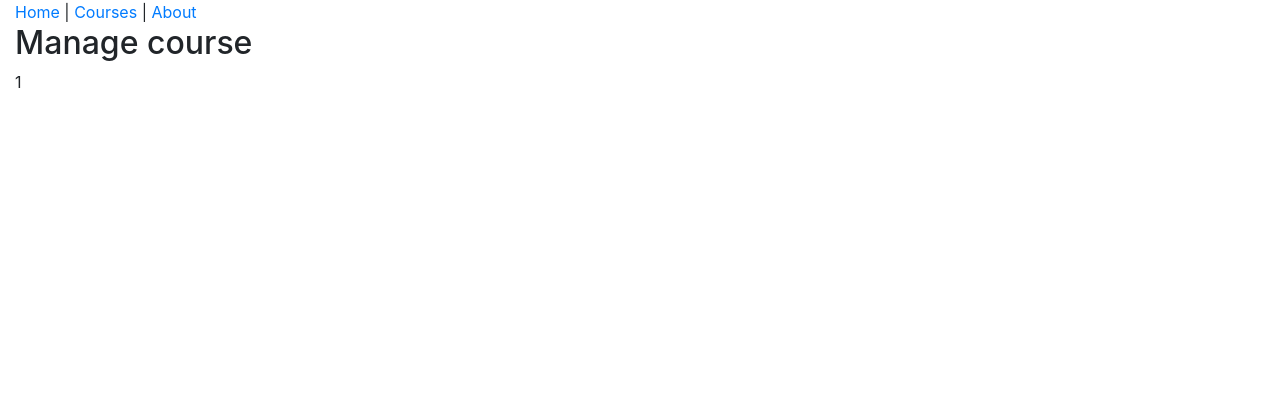
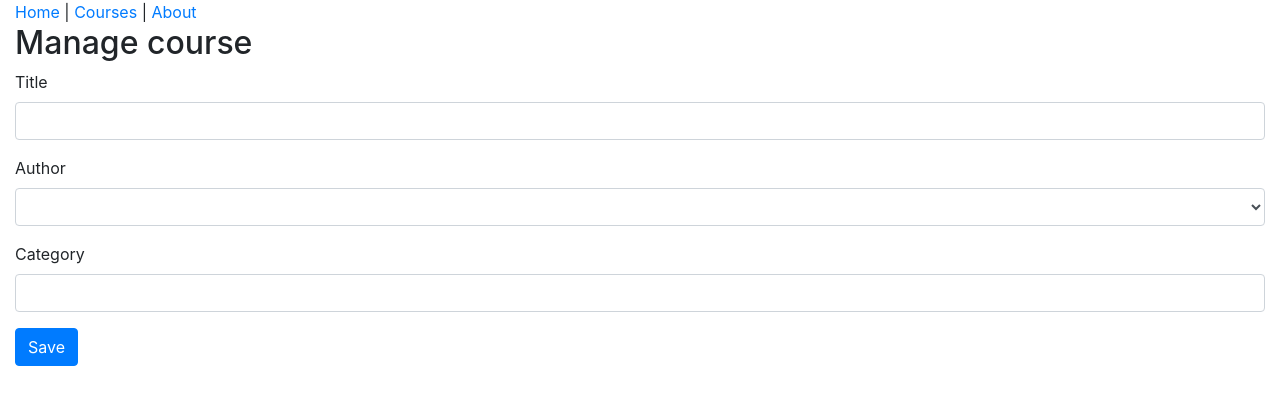
Before and after one commit to JyotiKumar-Poddar/react-app-one, a React (Create React App) app: page /course/1 in a window 1280 px wide. Shown: the top 404 px of the page. Built offline with nearby package versions, Linux system fonts and the light colour scheme; no server answers.

Commit message:
added form

```diff
--- a/src/component/App.js
+++ b/src/component/App.js
@@ -14,6 +14,7 @@
                 <Route path="/" exact component={HomePage}></Route>
                 <Route path="/courses" component={CoursesPage}></Route>
                 <Route path="/course/:slug" component={ManageCoursePage}></Route>
+                <Route path="/course" component={ManageCoursePage}></Route>
                 <Route path="/about" component={AboutPage}></Route>
                 <Redirect from="/about-us" to="/about"></Redirect>
                 <Route component={NotFoundPage}></Route>
--- /dev/null
+++ b/src/component/CourseForm.js
@@ -0,0 +1,55 @@
+import React from "react";
+
+function CourseForm(props) {
+    return (
+        <form>
+            <div className="form-group">
+                <label htmlFor="title">Title</label>
+                <div className="field">
+                    <input
+                        id="title"
+                        type="text"
+                        name="title"
+                        className="form-control"
+                        value={props.course.title}
+                        onChange={props.onChange}
+                    />
+                </div>
+            </div>
+
+            <div className="form-group">
+                <label htmlFor="author">Author</label>
+                <div className="field">
+                    <select
+                        id="author"
+                        name="authorId"
+                        value={props.course.authorId}
+                        onChange={props.onChange}
+                        className="form-control">
+                        <option value="" />
+                        <option value="1">Cory House</option>
+                        <option value="2">Scott Allen</option>
+                    </select>
+                </div>
+            </div>
+
+            <div className="form-group">
+                <label htmlFor="category">Category</label>
+                <div className="field">
+                    <input
+                        type="text"
+                        id="category"
+                        name="category"
+                        className="form-control"
+                        value={props.course.category}
+                        onChange={props.onChange}
+                    />
+                </div>
+            </div>
+
+            <input type="submit" value="Save" className="btn btn-primary" />
+        </form>
+    );
+}
+
+export default CourseForm;
--- a/src/component/CoursesPage.js
+++ b/src/component/CoursesPage.js
@@ -1,6 +1,7 @@
 import React, { useState, useEffect } from 'react'
 import { getCourses } from "../api/courseApi";
 import CourseList from "./CourseList";
+import { Link } from 'react-router-dom'
 
 function CoursesPage() {
 
@@ -12,6 +13,9 @@
     return (
         <>
             <h2>Courses</h2>
+            <Link className="btn btn-primary" to="/course">
+                Add Course
+            </Link>
             <CourseList courses={courses} />
         </>
     );
--- a/src/component/ManageCoursePage.js
+++ b/src/component/ManageCoursePage.js
@@ -1,10 +1,26 @@
-import React from 'react'
+import React, { useState } from 'react'
+import CourseForm from './CourseForm'
 
 const ManageCoursePage = props => {
+
+    const [course, setCourse] = useState({
+        id: null,
+        title: "",
+        slug: '',
+        authorId: null,
+        categroy: ''
+    });
+
+    function hadleChange({ target }) {
+        setCourse({
+            ...course,
+            [target.name]: target.value
+        });
+    }
     return (
         <div>
             <h2>Manage course</h2>
-            <p>{props.match.params.slug}</p>
+            <CourseForm course={course} onChange={hadleChange} />
         </div>
     );
 }
```
